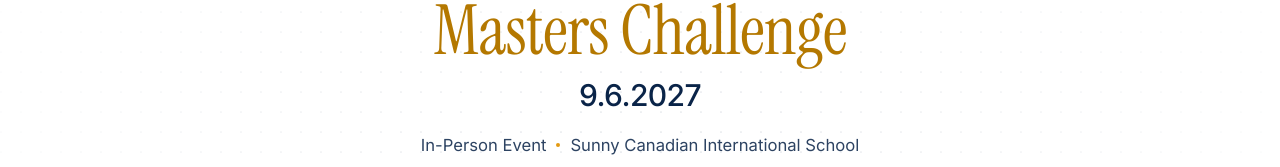
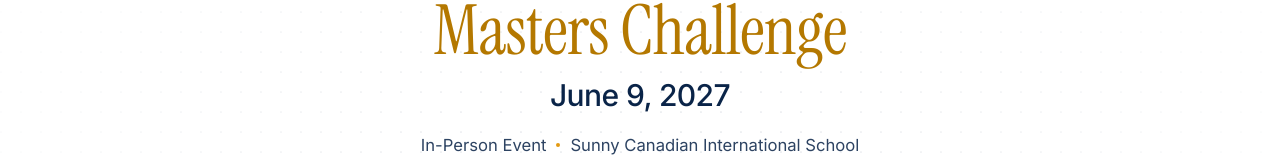
Before and after one commit to tombrajer/EconMasters, a React (Vite) app: page / in a window 1280 px wide. Shown: the part 209-376 px from the top of the page. Built offline with nearby package versions, Linux system fonts and the light colour scheme.

Commit message:
Copy: format event date as June 9, 2027

```diff
--- a/src/content.json
+++ b/src/content.json
@@ -211,7 +211,7 @@
     },
     {
       "q": "How do I register?",
-      "a": "Through the registration page, once registration opens. The next edition takes place on 9.6.2027. For updates, contact youthvoiceeducation@gmail.com."
+      "a": "Through the registration page, once registration opens. The next edition takes place on June 9, 2027. For updates, contact youthvoiceeducation@gmail.com."
     }
   ],
   "gallery": [
--- a/src/content.ts
+++ b/src/content.ts
@@ -7,7 +7,7 @@
   instagram: 'https://www.instagram.com/youthvoiceedu?igsi=MTd4dHFzZ2RlZGxzYw',
   host: 'Sunny Canadian International School',
 };
-export const upcomingDate = '9.6.2027';
+export const upcomingDate = 'June 9, 2027';
 export const eligibility = [
   ['Eligible grades', 'All high school grades'],
   ['Team size', 'Exactly 3 students'],
```
Also changed, not shown: 1 other file (tests, documents, lock files or other folders).
